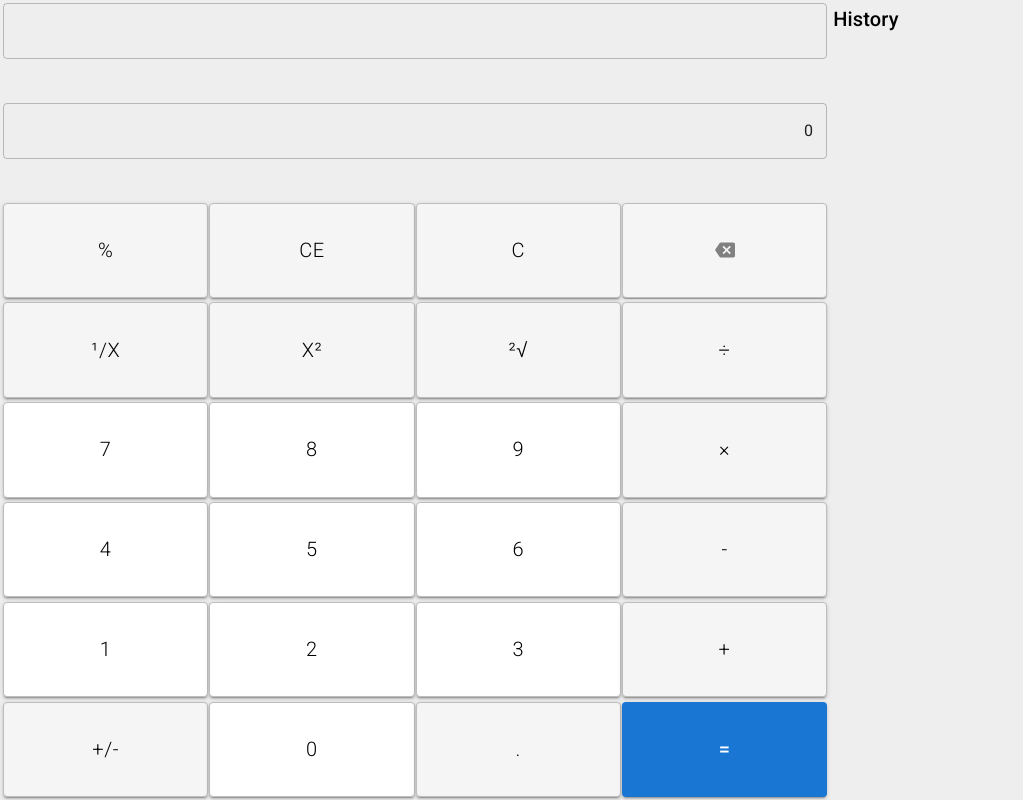
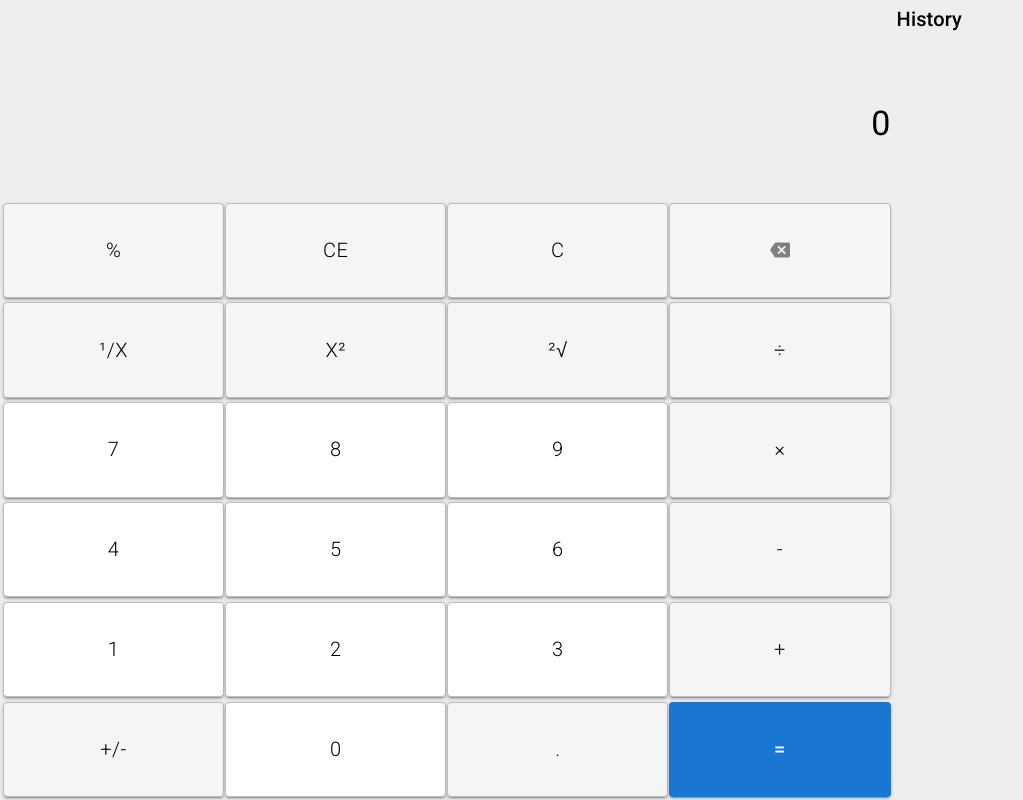
Before and after one commit to xorjamucar/Calculator, a React app in the folder client/: page / in a window 1280 px wide. Shown: the whole page, without its empty margins (0-1023 px from the left). Built offline with nearby package versions, Linux system fonts and the light colour scheme; a web font is replaced by a local one.

Commit message:
text config

```diff
--- a/client/src/App/Components/Calculator.tsx
+++ b/client/src/App/Components/Calculator.tsx
@@ -17,6 +17,8 @@ import NumberButton from "./Buttons/NumberButton";
 import OperandButton from "./Buttons/OperandButton";
 import UnderOneButton from "./Buttons/UnderOneButton";
 import ExtraOperationButton from "./Buttons/ExtraOperationButton";
+import ResultText from "./ResultText";
+import FormulaText from "./FormulaText";
 
 var math = create(all, { number: "BigNumber" });
 
@@ -112,24 +114,10 @@ export default function Calculator({ state, dispatch, matches }: Props) {
   return (
     <CalculatorBox matches={matches}>
       <ButtonRow>
-        <TextField
-          value={operation}
-          fullWidth
-          InputProps={{
-            readOnly: true,
-          }}
-          inputProps={{ style: { textAlign: "end" } }}
-        />
+        <FormulaText input={operation} />
       </ButtonRow>
       <ButtonRow>
-        <TextField
-          fullWidth
-          value={input}
-          InputProps={{
-            readOnly: true,
-          }}
-          inputProps={{ style: { textAlign: "end" } }}
-        />
+        <ResultText input={input} />
       </ButtonRow>
 
       <ButtonRow>
--- /dev/null
+++ b/client/src/App/Components/FormulaText.tsx
@@ -0,0 +1,24 @@
+import Box from "@mui/material/Box";
+import Typography from "@mui/material/Typography";
+import React from "react";
+interface Props {
+  input: string;
+}
+
+export default function FormulaText({ input }: Props) {
+  return (
+    <Box
+      sx={{
+        height: "100%",
+        width: "100%",
+        display: "flex",
+        alignItems: "end",
+        justifyContent: "flex-end",
+      }}
+    >
+      <Typography color="grey" variant={"body1"} textAlign={"right"} noWrap>
+        {input}
+      </Typography>
+    </Box>
+  );
+}
--- a/client/src/App/Components/ResultText.tsx
+++ b/client/src/App/Components/ResultText.tsx
@@ -2,42 +2,37 @@ import Box from "@mui/material/Box";
 import Typography from "@mui/material/Typography";
 import React from "react";
 interface Props {
-  userInput: string;
-  result: number;
+  input: string;
 }
-var maxNumberLength = 16;
-
 export function addCommas(x: number) {
   return x.toLocaleString("en-US", {
     maximumFractionDigits: 15,
   });
 }
 
-export function inputFormatter(x: string) {
-  const numberSplit = x.split(".");
-  let integerPart = numberSplit.shift() || "";
-  !integerPart.includes("e") && (integerPart = addCommas(Number(integerPart)));
-  numberSplit.length === 1 && (integerPart += "." + numberSplit[0]);
-  return integerPart;
-}
-
-export default function ResultText({ userInput, result }: Props) {
-  const text = React.useMemo(
-    () =>
-      !userInput
-        ? inputFormatter(result.toString())
-        : inputFormatter(userInput),
-    [userInput, result]
-  );
+export default function ResultText({ input }: Props) {
+  const text = React.useMemo(() => {
+    let inputSplit = input.split(".");
+    inputSplit[0] = addCommas(Number(inputSplit[0]));
+    return inputSplit.join(".");
+  }, [input]);
   const variant = React.useMemo(
     (): "h4" | "h5" => (text.length <= 15 ? "h4" : "h5"),
     [text]
   );
 
   return (
-    <Box sx={{ height: 42 }}>
-      <Typography variant={variant} textAlign={"end"} noWrap>
-        {text}{" "}
+    <Box
+      sx={{
+        height: "100%",
+        width: "100%",
+        display: "flex",
+        // alignItems: "center",
+        justifyContent: "flex-end",
+      }}
+    >
+      <Typography variant={variant} textAlign={"right"} noWrap>
+        {text}
       </Typography>
     </Box>
   );
--- a/client/src/App/Styles/index.ts
+++ b/client/src/App/Styles/index.ts
@@ -22,7 +22,7 @@ export const HistoryBox = styled(Box)<BoxProps>(({ theme }) => ({
   display: "flex",
   flexDirection: "column",
   minHeight: "100%",
-  width: "35%",
+  width: "30%",
   gap: 0.5,
   margin: 3,
 }));
@@ -36,16 +36,11 @@ export const CalculatorBox = styled(Box, {
   display: "flex",
   flexDirection: "column",
   minHeight: "100%",
-  width: matches ? "65%" : "100%",
+  width: matches ? "70%" : "100%",
   justifyContent: "space-between",
   gap: 0.5,
   margin: 3,
 }));
-
-interface CalculatorButtonProps extends ButtonProps {
-  myColor: string;
-  myFontWeight: number;
-}
 
 export const CalculatorButton = styled(Button)<ButtonProps>(({ theme }) => ({
   maxHeight: "100%",
--- a/client/src/App/functions/reducer.ts
+++ b/client/src/App/functions/reducer.ts
@@ -275,19 +275,6 @@ function handleClear(
     },
   };
 }
-function pow(state: State): State {
-  switch (state.step) {
-    case 0:
-    case 1: {
-      const result = format(math.pow(state.firstValue, 2));
-      return state;
-    }
-    case 2:
-    case 3:
-      return state;
-  }
-  return state;
-}
 
 function useFunction(
   num: math.BigNumber,
@@ -483,6 +470,10 @@ function handleResult(state: State): State {
       };
   }
 }
+
+function backsPace(state: State): State {
+  return state;
+}
 export function reducer(state: State, action: Action): State {
   switch (action.type) {
     case "change_input":
```
